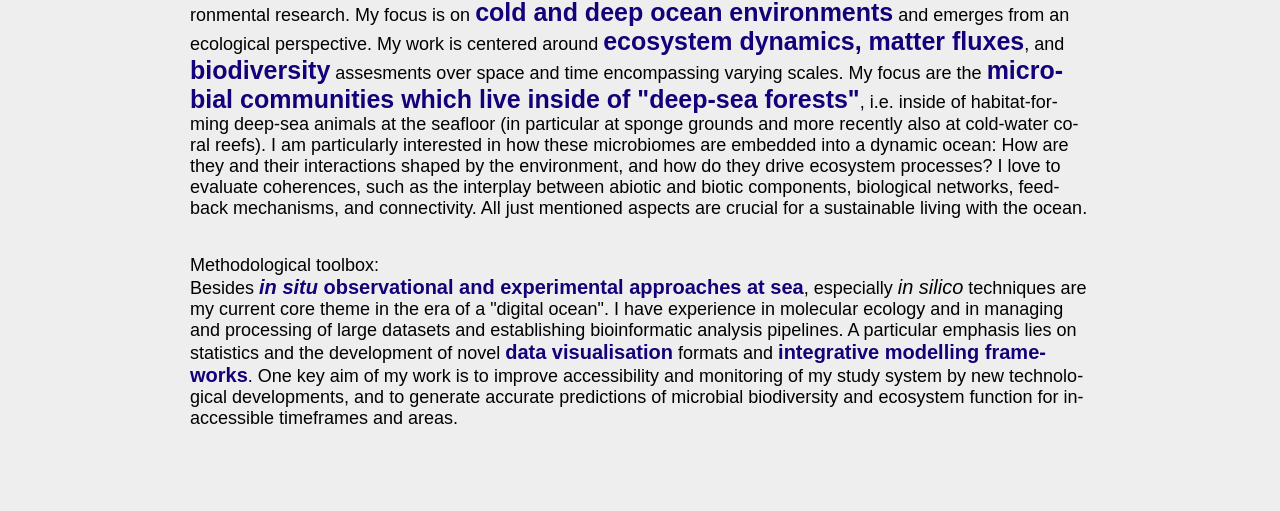
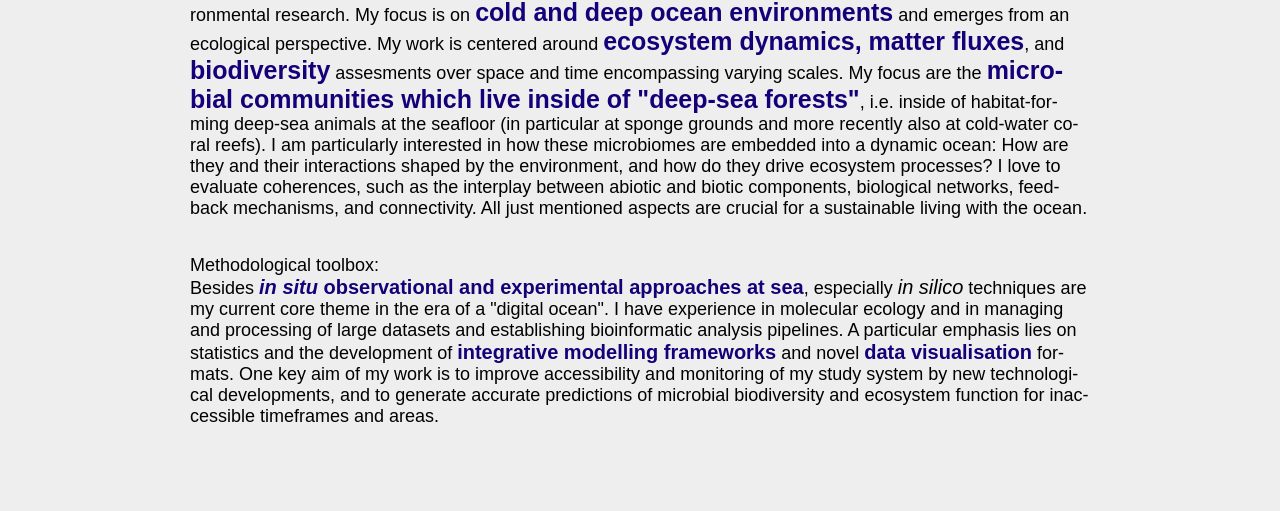
Before and after one commit to KathrinBusch/home, a plain HTML site: page index.html in a window 1280 px wide. Shown: the part 942-1453 px from the top of the page. Drawn offline with Linux system fonts and the light colour scheme; a web font is replaced by a local one.

Commit message:
Update index.html

```diff
--- a/index.html
+++ b/index.html
@@ -33,7 +33,7 @@
     <div class="align"><p id=text>I am a biological oceanographer conducting <strong style="color: #160079; font-size: 25px">system-oriented</strong> and interdisciplinary/transdisciplinary environmental research. My focus is on <strong style="color: #160079; font-size: 25px">cold and deep ocean environments</strong> and emerges from an ecological perspective. My work is centered around <strong style="color: #160079; font-size: 25px">ecosystem dynamics, matter fluxes</strong>, and <strong style="color: #160079; font-size: 25px">biodiversity</strong> assesments over space and time encompassing varying scales. My focus are the <strong style="color: #160079; font-size: 25px">microbial communities which live inside of "deep-sea forests"</strong>, i.e. inside of habitat-forming deep-sea animals at the seafloor (in particular at sponge grounds and more recently also at cold-water coral reefs). I am particularly interested in how these microbiomes are embedded into a dynamic ocean: How are they and their interactions shaped by the environment, and how do they drive ecosystem processes? I love to evaluate coherences, such as the interplay between abiotic and biotic components, biological networks, feedback mechanisms, and connectivity. All just mentioned aspects are crucial for a sustainable living with the ocean.</p>
     </div>
     <div class="align"><p id=text>Methodological toolbox: <br>
-	    Besides <strong style="color: #160079; font-size: 20px"> <em style="font-size: 20px">in situ</em> observational and experimental approaches at sea</strong>, especially <em style="font-size: 20px">in silico</em> techniques are my current core theme in the era of a "digital ocean". I have experience in molecular ecology and in managing and processing of large datasets and establishing bioinformatic analysis pipelines. A particular emphasis lies on statistics and the development of novel <strong style="color: #160079; font-size: 20px">data visualisation</strong> formats and <strong style="color: #160079; font-size: 20px">integrative modelling frameworks</strong>. One key aim of my work is to improve accessibility and monitoring of my study system by new technological developments, and to generate accurate predictions of microbial biodiversity and ecosystem function for inaccessible timeframes and areas.</p>
+	    Besides <strong style="color: #160079; font-size: 20px"> <em style="font-size: 20px">in situ</em> observational and experimental approaches at sea</strong>, especially <em style="font-size: 20px">in silico</em> techniques are my current core theme in the era of a "digital ocean". I have experience in molecular ecology and in managing and processing of large datasets and establishing bioinformatic analysis pipelines. A particular emphasis lies on statistics and the development of <strong style="color: #160079; font-size: 20px">integrative modelling frameworks</strong> and novel <strong style="color: #160079; font-size: 20px">data visualisation</strong> formats. One key aim of my work is to improve accessibility and monitoring of my study system by new technological developments, and to generate accurate predictions of microbial biodiversity and ecosystem function for inaccessible timeframes and areas.</p>
      </div>
 	<br><br><br><br>
 	<div class="align"><h2 class="">Publications</h2>	</div>
```
